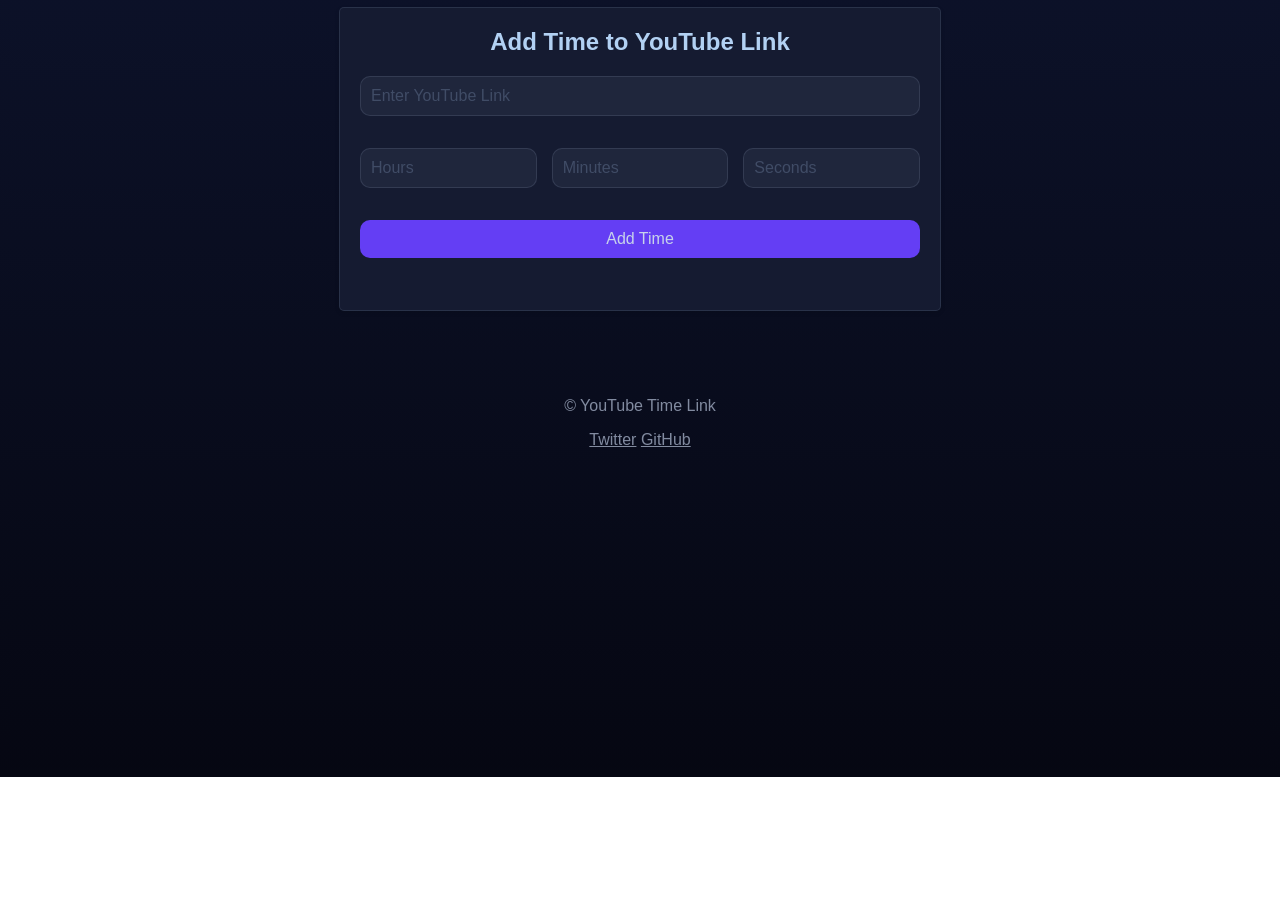
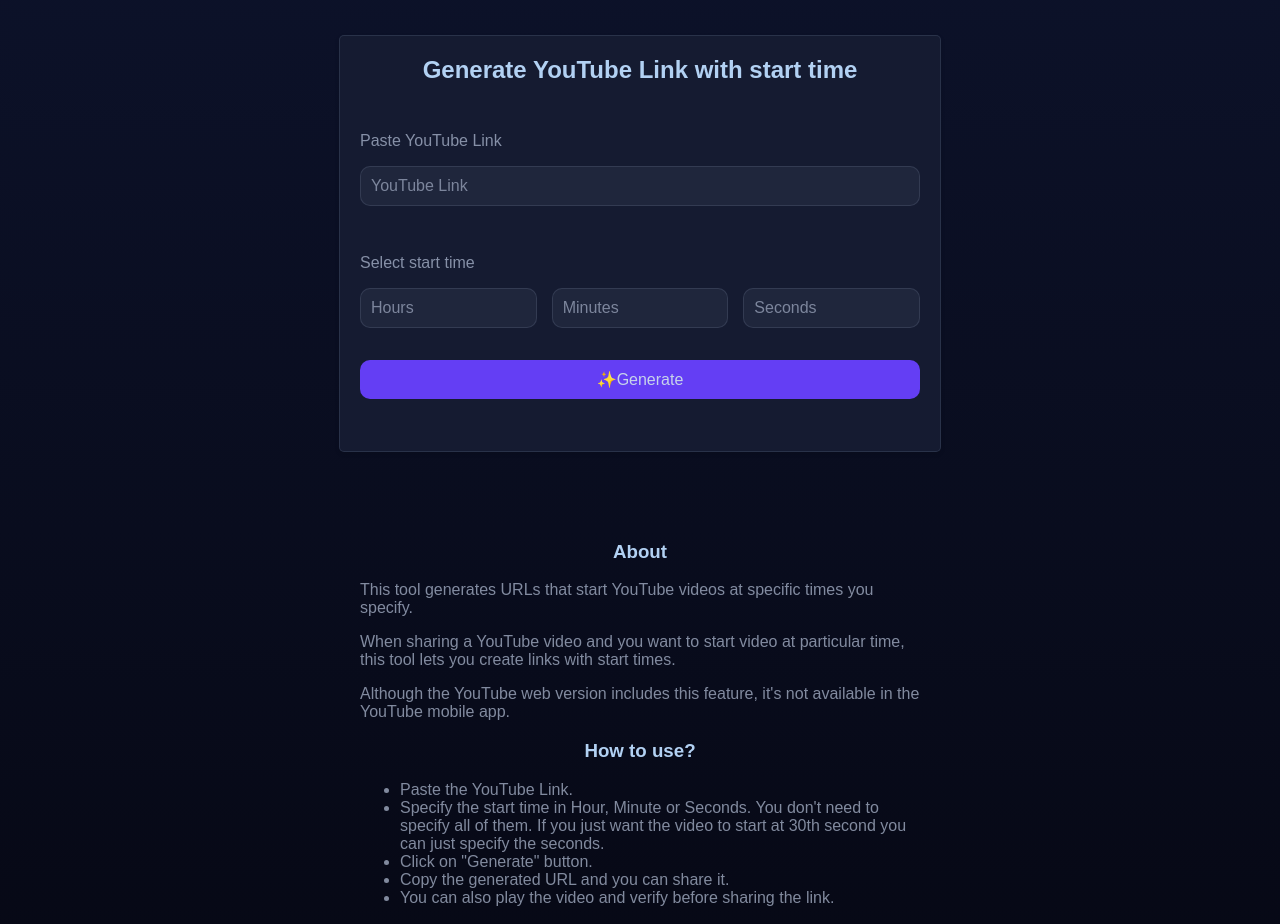
Before and after one commit to shweshi/youtube-time-link, a plain HTML site: page index.html in a window 1280 px wide. Shown: the part 63-987 px from the top of the page. Before the commit the page ends 840 px from the top, so only its background shows below. Drawn offline with Linux system fonts and the light colour scheme.

Commit message:
Update index.html

```diff
--- a/index.html
+++ b/index.html
@@ -62,10 +62,26 @@
       box-shadow: 0 2px 5px rgba(0, 0, 0, 0.1);
     }
 
+    .secondary-container {
+      max-width: 560px;
+      margin: 50px auto;
+      padding: 20px;
+    }
+
     h2 {
       margin-top: 0;
+      margin-bottom: 2em;
       text-align: center;
       color: #b2d1f3;
+    }
+
+    h3 {
+      text-align: center;
+      color: #b2d1f3;
+    }
+
+    p {
+      color: #c7d3eaa3;
     }
 
     input[type="text"] {
@@ -81,7 +97,7 @@
     }
 
     ::placeholder {
-      color: #404c66;
+      color: #c7d3ea8e;
     }
 
     input[type="number"] {
@@ -201,26 +217,71 @@
 
     footer a {
       color: #c7d3eaa3;
+      text-decoration: none;
+    }
+
+    header a {
+      color: #c7d3eaa3;
+      text-decoration: none;
+    }
+
+    header a:hover {
+      color: #b2d1f3;
+      text-decoration: none;
+    }
+
+    li::marker {
+      color: #c7d3eaa3;
+    }
+
+    li {
+      color: #c7d3eaa3;
     }
   </style>
 </head>
 
 <body>
-
+  <header>
+    <h2><a href="http://shashi.dev" target="_blank">shashi.dev</a> / <a href="/">Youtube Time Link</a></h2>
+  </header>
   <div class="container">
-    <h2>Add Time to YouTube Link</h2>
+    <h2>Generate YouTube Link with start time</h2>
+    <p>Paste YouTube Link</p>
     <form id="youtubeForm">
-      <input type="text" id="youtubeLink" placeholder="Enter YouTube Link" required>
+      <input type="text" id="youtubeLink" placeholder="YouTube Link" required>
+      <p>Select start time</p>
       <div class="time-inputs">
         <input type="number" id="startHours" placeholder="Hours" min="0">
         <input type="number" id="startMinutes" placeholder="Minutes" min="0" max="59">
         <input type="number" id="startSeconds" placeholder="Seconds" min="0" max="59">
       </div>
-      <input type="submit" value="Add Time">
+      <input type="submit" value="✨Generate">
     </form>
     <div id="result" class="result"></div>
     <div id="videoContainer" class="result">
       <!-- YouTube video will be embedded here -->
+    </div>
+  </div>
+
+  <div class="secondary-container">
+    <div style="text-align: left;">
+      <h3>About</h3>
+      <p>This tool generates URLs that start YouTube videos at specific times you specify.</p>
+      <p>When sharing a YouTube video and you want to start video at particular time, this tool lets you create links
+        with start times.</p>
+      <p>Although the YouTube web version includes this feature, it's not available in the YouTube mobile app.</p>
+    </div>
+
+    <div style="text-align: left;">
+      <h3>How to use?</h3>
+      <ul>
+        <li>Paste the YouTube Link.</li>
+        <li>Specify the start time in Hour, Minute or Seconds. You don't need to specify all of them. If you just want
+          the video to start at 30th second you can just specify the seconds.</li>
+        <li>Click on "Generate" button.</li>
+        <li>Copy the generated URL and you can share it.</li>
+        <li>You can also play the video and verify before sharing the link.</li>
+      </ul>
     </div>
   </div>
 
```
